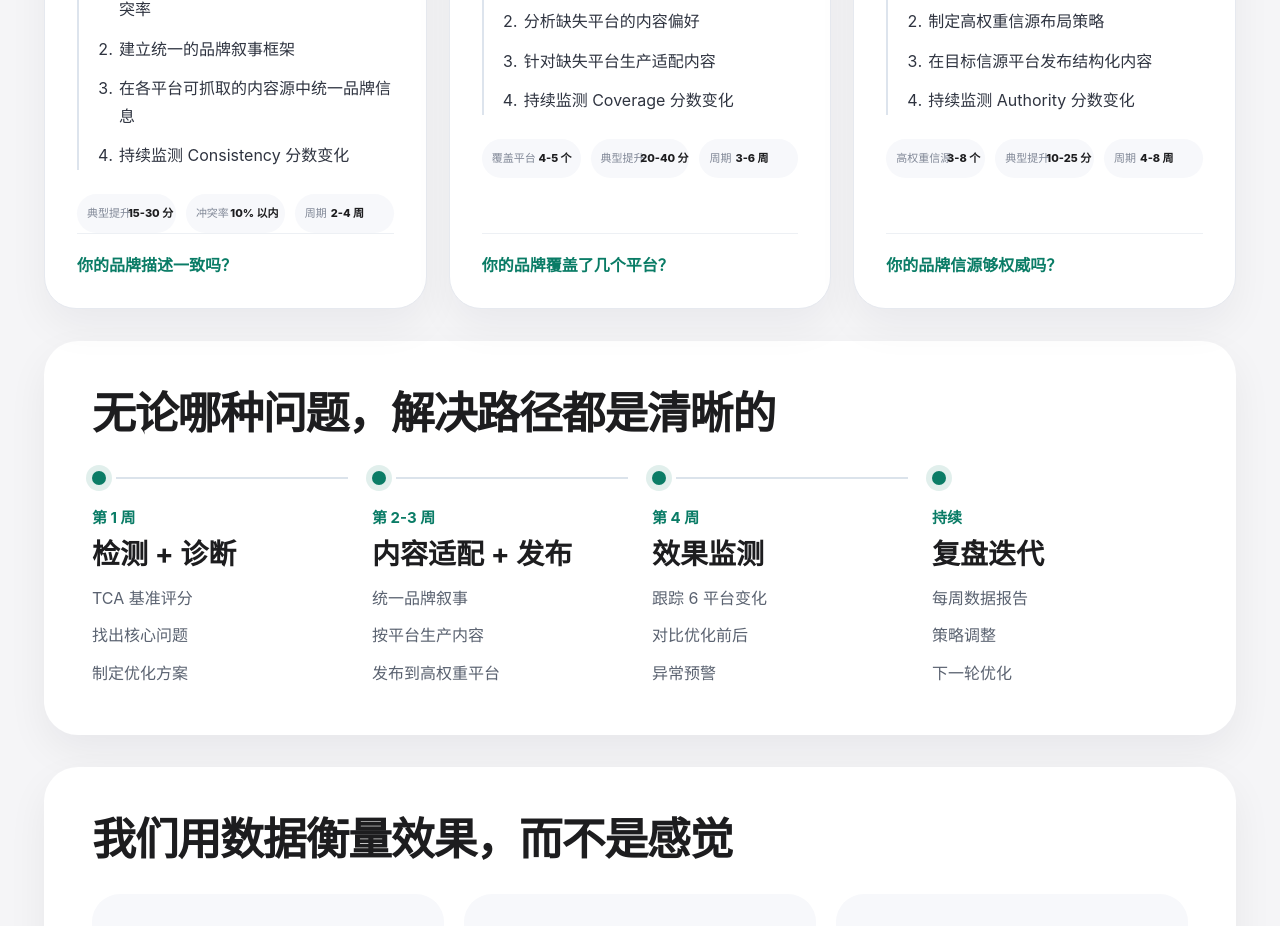
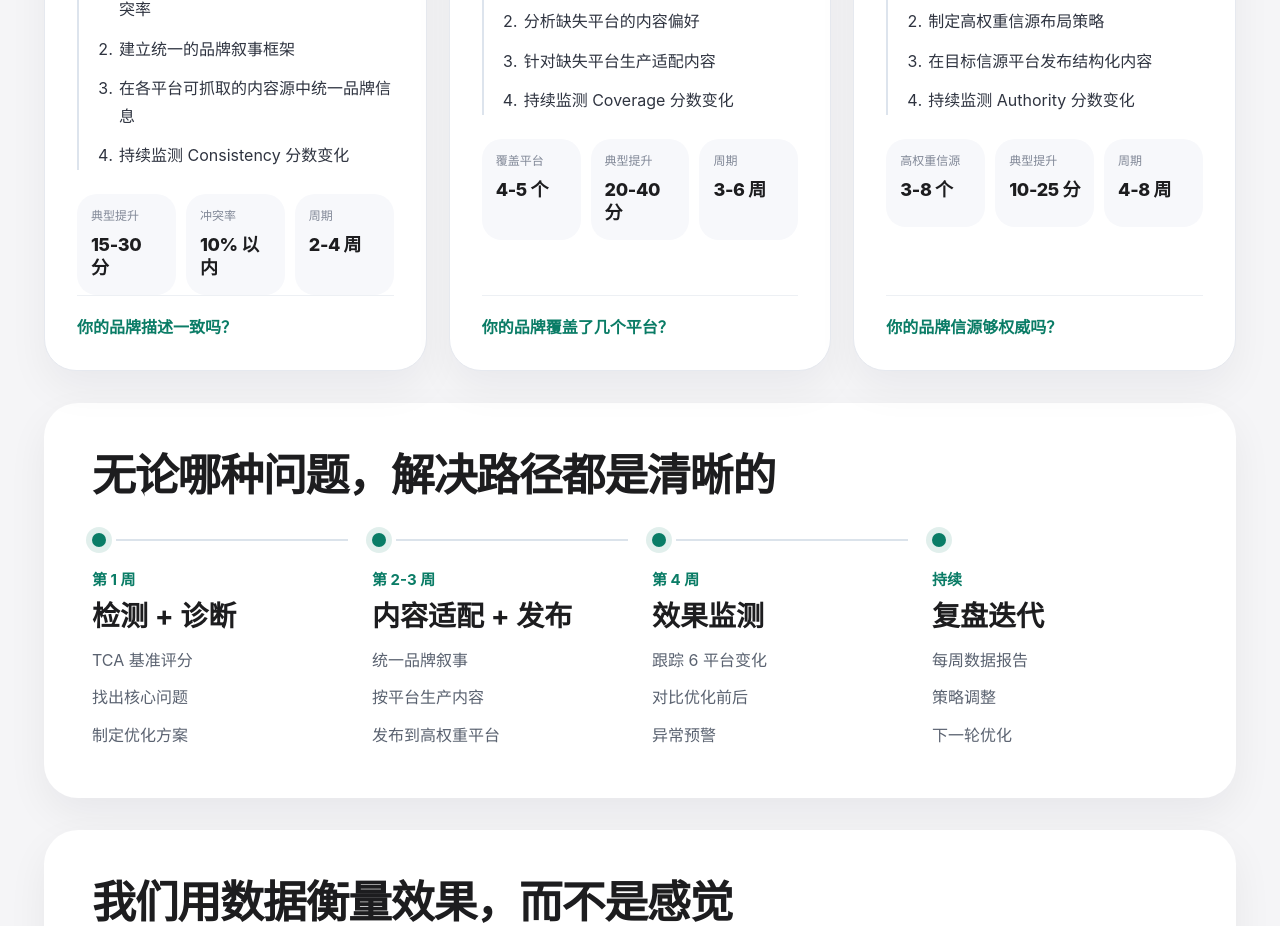
Before and after one commit to DONGLUOJI/mgeo-mvp, a Next.js app: page /cases in a window 1280 px wide. Shown: the part 820-1746 px from the top of the page. Built offline with nearby package versions, Linux system fonts and the light colour scheme; no server answers.

Commit message:
fix: stack cases metric card text

```diff
--- a/src/app/cases/page.tsx
+++ b/src/app/cases/page.tsx
@@ -387,33 +387,28 @@ const styles: Record<string, React.CSSProperties> = {
   metricCard: {
     background: "#f7f8fb",
     borderRadius: 20,
-    padding: "12px 10px",
-    minHeight: 0,
-    display: "flex",
-    alignItems: "center",
-    justifyContent: "flex-start",
-    gap: 4,
+    padding: "14px 14px 16px",
+    minHeight: 88,
+    display: "grid",
+    alignContent: "start",
+    gap: 8,
     minWidth: 0,
-    overflow: "visible",
   },
   metricLabel: {
     color: "#818897",
-    fontSize: 11,
+    fontSize: 12,
     lineHeight: 1.4,
-    whiteSpace: "nowrap",
-    flexShrink: 1,
-    minWidth: 0,
-    letterSpacing: 0,
+    whiteSpace: "normal",
+    wordBreak: "break-word",
   },
   metricValue: {
     color: "#1d1d1f",
-    fontSize: 11,
+    fontSize: 18,
     fontWeight: 800,
-    lineHeight: 1.2,
-    letterSpacing: 0,
-    whiteSpace: "nowrap",
-    flexShrink: 1,
-    minWidth: 0,
+    lineHeight: 1.3,
+    letterSpacing: "-0.02em",
+    whiteSpace: "normal",
+    wordBreak: "break-word",
   },
   sceneCta: {
     display: "inline-flex",
```
